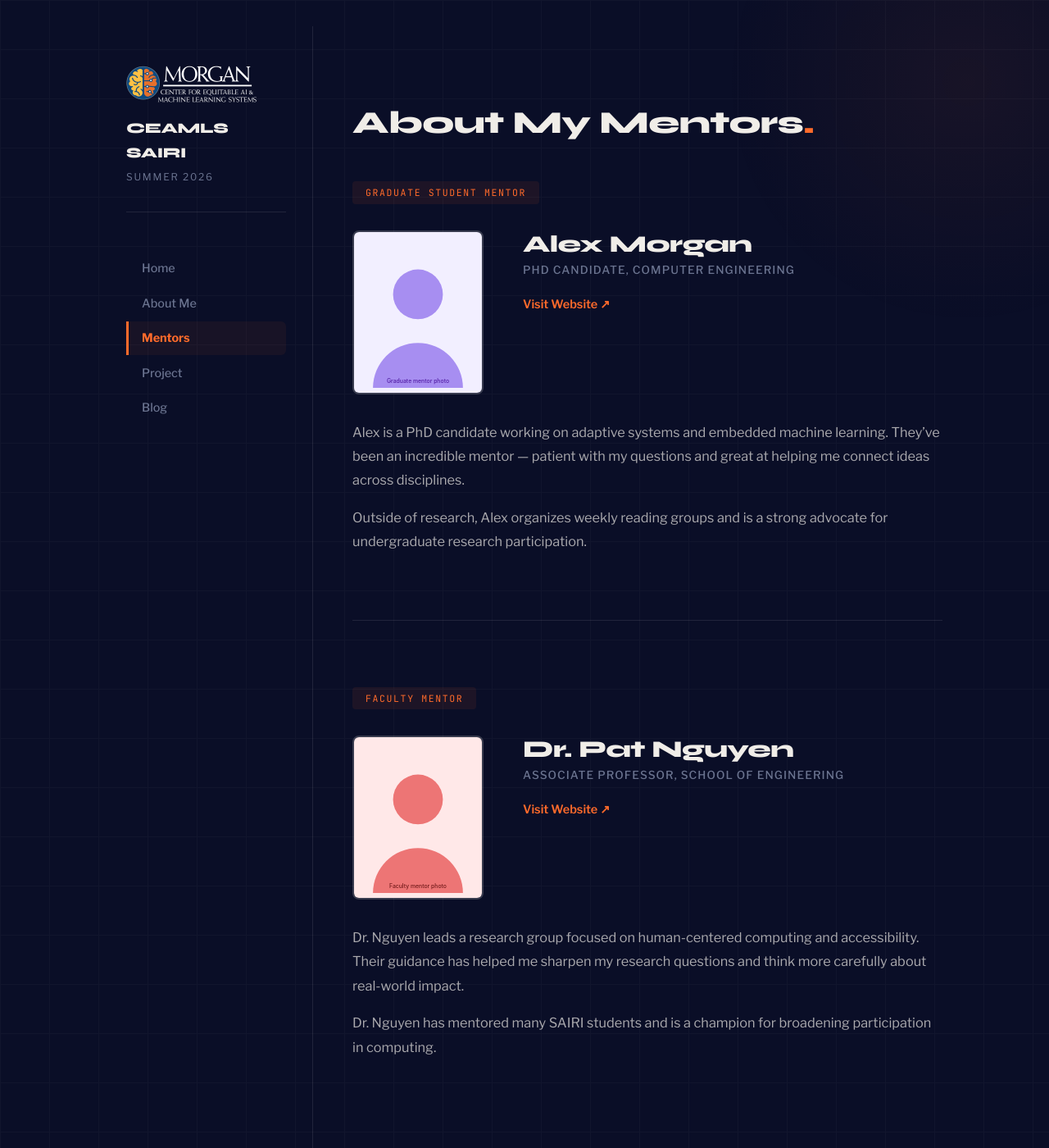
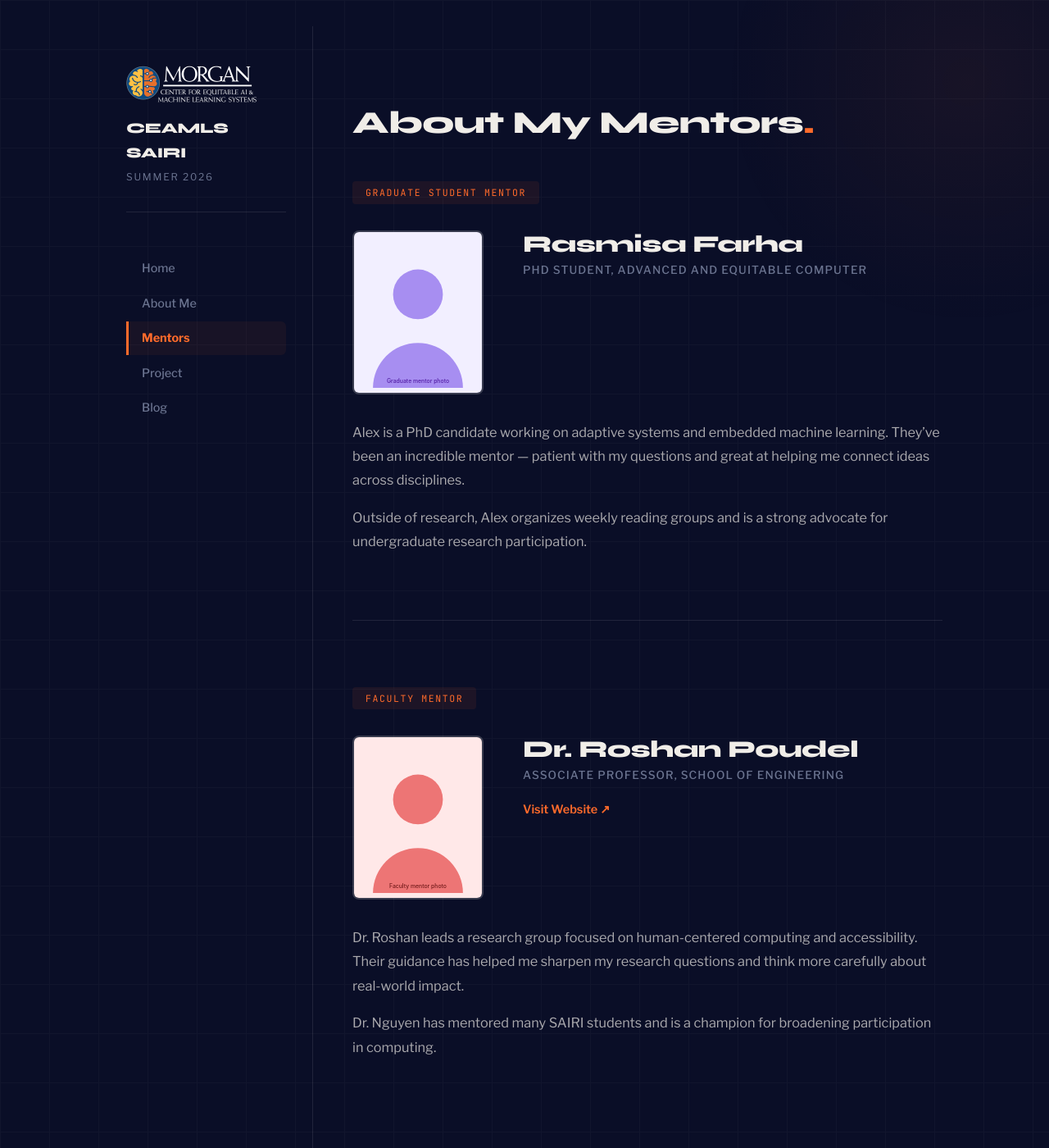
Before and after one commit to KumarRanjish/KumarRanjish.github.io, a Jekyll site: the page built from pages/about-my-mentor.md, in a window 1280 px wide and 1400 px high. Shown: the whole window at 82% size. Built offline with Jekyll 4.4.1, drawn with Linux system fonts in a browser that asks for light colours.

Commit message:
Update mentor details in about-my-mentor.md

```diff
--- a/pages/about-my-mentor.md
+++ b/pages/about-my-mentor.md
@@ -4,10 +4,10 @@ title: About My Mentors
 permalink: /about-my-mentor.html
 
 graduate_mentor:
-  name: Alex Morgan
-  title: PhD Candidate, Computer Engineering
+  name: Rasmisa Farha
+  title: PhD Student, Advanced and Equitable Computer
   image: /assets/images/graduate-student-mentor.svg
-  website: https://example.com/alex-morgan
+  website:
   bio: |
     Alex is a PhD candidate working on adaptive systems and embedded machine learning.
     They've been an incredible mentor — patient with my questions and great at helping
@@ -17,12 +17,12 @@ graduate_mentor:
     for undergraduate research participation.
 
 faculty_mentor:
-  name: Dr. Pat Nguyen
+  name: Dr. Roshan Poudel
   title: Associate Professor, School of Engineering
   image: /assets/images/faculty-mentor.svg
   website: https://example.com/pat-nguyen
   bio: |
-    Dr. Nguyen leads a research group focused on human-centered computing and
+    Dr. Roshan leads a research group focused on human-centered computing and
     accessibility. Their guidance has helped me sharpen my research questions and
     think more carefully about real-world impact.
 
```
